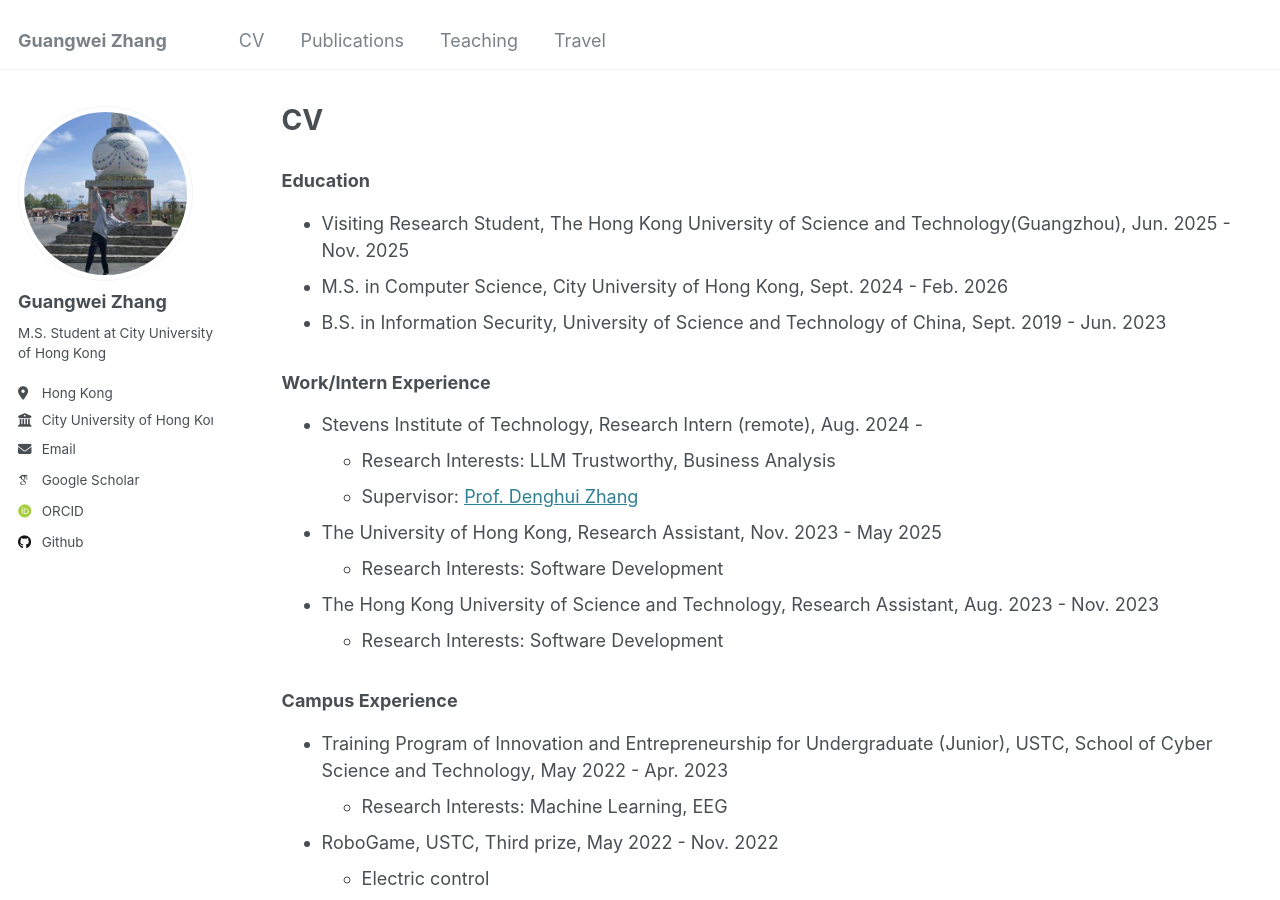
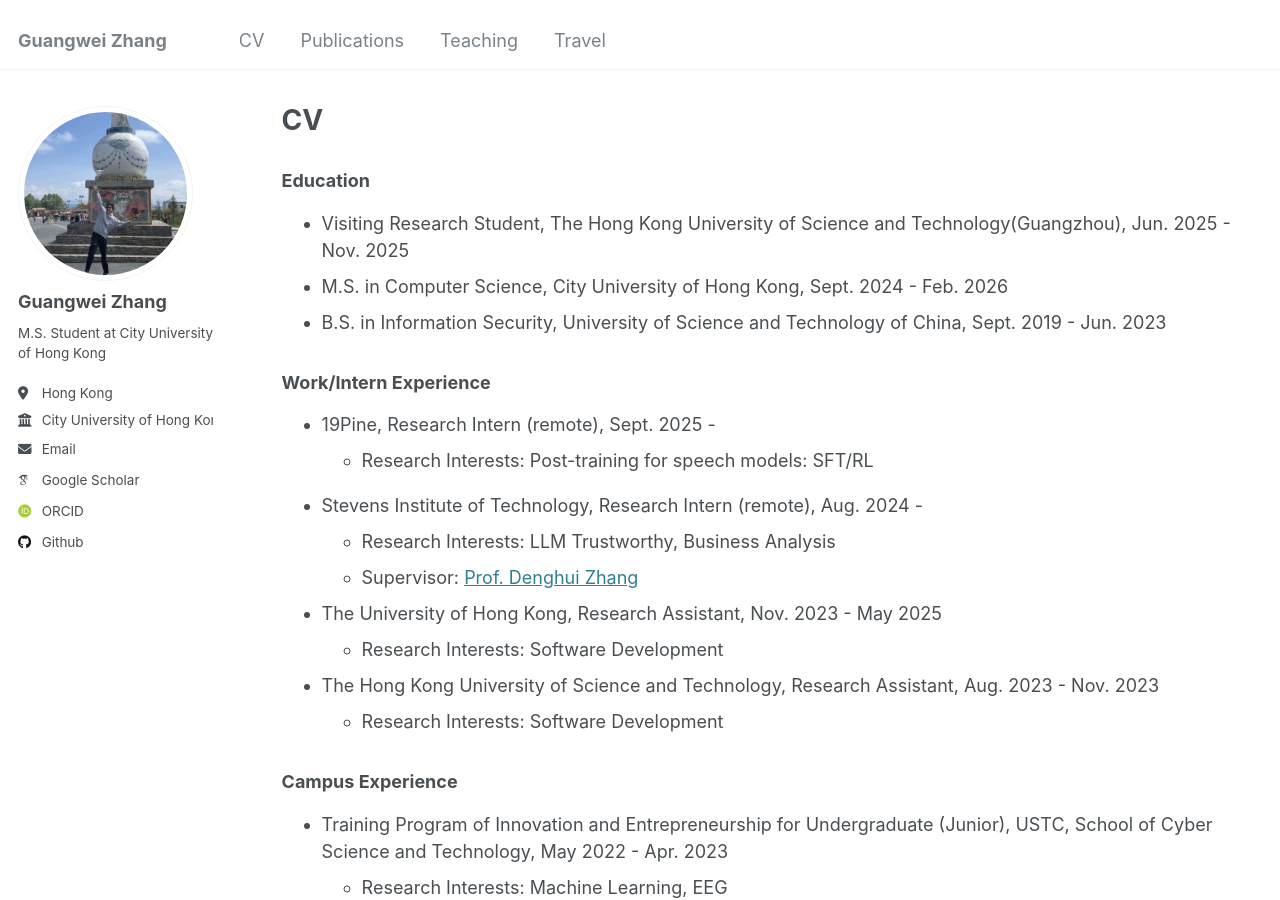
Before and after one commit to changhu73/changhu73.github.io, a Jekyll site: the page built from _pages/cv.md, in a window 1280 px wide and 900 px high. Built offline with Jekyll 4.4.1, drawn with Linux system fonts in a browser that asks for light colours; some web fonts are replaced.

Commit message:
update cv

```diff
--- a/_pages/cv.md
+++ b/_pages/cv.md
@@ -17,9 +17,8 @@ redirect_from:
 
 ### Work/Intern Experience
 
-<!-- * 19Pine, Research Intern (remote), Sept. 2025 -
-  *  Research Interests:
-  *  Supervisor: Dr. Bojie Li -->
+* 19Pine, Research Intern (remote), Sept. 2025 -
+  *  Research Interests: Post-training for speech models: SFT/RL
 
 <!-- * The Guangdong Institute of Intelligence Science and Technology, Research Intern, Jun 2025 - Sept. 2025
   *  Research Interests: 3D Printable Brain Atlas
@@ -29,10 +28,10 @@ redirect_from:
   *  Research Interests: LLM Trustworthy, Business Analysis
   *  Supervisor: <a href="https://zhangdenghui.site/">Prof. Denghui Zhang</a>
 
-* The University of Hong Kong, Research Assistant, Nov. 2023 - May 2025  <!-- Hong Kong Quantum AI Lab -->
+* The University of Hong Kong, Research Assistant, Nov. 2023 - May 2025
   *  Research Interests: Software Development
 
-* The Hong Kong University of Science and Technology, Research Assistant, Aug. 2023 - Nov. 2023 <!-- Hong Kong Center for Construction Robotics -->
+* The Hong Kong University of Science and Technology, Research Assistant, Aug. 2023 - Nov. 2023
   *  Research Interests: Software Development
 
 <!-- * iFLYTEK, Juinor Data Engineer Intern, Mar. 2023 - Jun. 2023   -->
```
